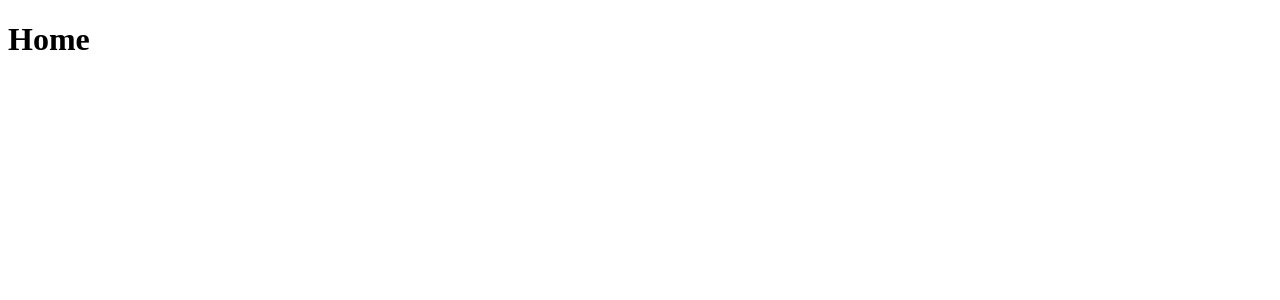
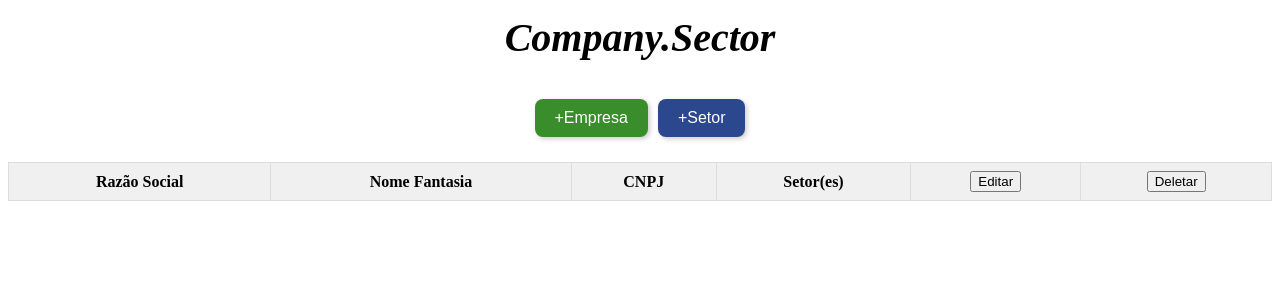
Before and after one commit to rafael-p-s/desafio---CompanySector, a React (Vite) app in the folder frontend/: page / in a window 1280 px wide. Shown: the top 300 px of the page. Built offline with nearby package versions, Linux system fonts and the light colour scheme.

Commit message:
Created component button and table.

```diff
--- /dev/null
+++ b/frontend/src/components/buttons/button.jsx
@@ -0,0 +1,13 @@
+import React from "react";
+//React-router-dom
+import { NavLink } from "react-router-dom";
+
+export function ButtonBtn({ to, children, style }) {
+  return (
+    <>
+      <NavLink to={to} style={{ color: "#FFFFFF", textDecoration: "none" }}>
+        <button style={style}>{children}</button>
+      </NavLink>
+    </>
+  );
+}
--- /dev/null
+++ b/frontend/src/components/navbar/index.jsx
@@ -0,0 +1,11 @@
+import React from "react";
+import styles from "./index.module.css";
+export function NavBar(props) {
+  return (
+    <>
+      <div className={styles.NavBar}>
+        <h1>{props.children}</h1>
+      </div>
+    </>
+  );
+}
--- /dev/null
+++ b/frontend/src/components/navbar/index.module.css
@@ -0,0 +1,13 @@
+.NavBar {
+  display: flex;
+  align-items: center;
+  justify-content: center;
+  /* background-color: red; */
+}
+.NavBar h1 {
+  font-family: Jacques Francois;
+  font-size: 40px;
+  font-style: italic;
+  margin-top: 0.5%;
+  margin-bottom: 1%;
+}
--- /dev/null
+++ b/frontend/src/components/table/index.css
@@ -0,0 +1,16 @@
+table {
+  width: 100%;
+  border-collapse: collapse;
+}
+
+th,
+td {
+  padding: 8px;
+  text-align: left;
+  border: 1px solid #ddd;
+}
+
+th {
+  background-color: #f0f0f0;
+  text-align: center;
+}
--- /dev/null
+++ b/frontend/src/components/table/index.jsx
@@ -0,0 +1,27 @@
+import React from "react";
+//CSS:
+import "./index.css";
+//Component:
+import { ButtonBtn } from "../buttons/button";
+export function TableHome() {
+  return (
+    <>
+      <table>
+        <thead>
+          <tr>
+            <th>Razão Social</th>
+            <th>Nome Fantasia</th>
+            <th>CNPJ</th>
+            <th>Setor(es)</th>
+            <th>
+              <ButtonBtn>Editar</ButtonBtn>
+            </th>
+            <th>
+              <ButtonBtn>Deletar</ButtonBtn>
+            </th>
+          </tr>
+        </thead>
+      </table>
+    </>
+  );
+}
--- a/frontend/src/pages/home/index.jsx
+++ b/frontend/src/pages/home/index.jsx
@@ -1,8 +1,57 @@
 import React from "react";
+//Components:
+import { NavBar } from "../../components/navbar";
+import { ButtonBtn } from "../../components/buttons/button";
+import { TableHome } from "../../components/table";
 export function Home() {
   return (
     <>
-      <h1>Home</h1>
+      <NavBar>Company.Sector</NavBar>
+      <div
+        style={{
+          display: "flex",
+          alignItems: "center",
+          justifyContent: "center",
+          marginTop: "2%",
+          marginBottom: "2%",
+        }}
+      >
+        <ButtonBtn
+          style={{
+            backgroundColor: "#398E2B",
+            color: "#FFFFFF",
+            padding: "10px 20px",
+            border: "none",
+            borderRadius: "8px",
+            cursor: "pointer",
+            textDecoration: "none",
+            boxShadow: "2px 2px 5px rgba(0, 0, 0, 0.2)",
+            fontSize: "16px",
+            margin: "0px 5px",
+          }}
+          to="/cadcompany"
+        >
+          +Empresa
+        </ButtonBtn>
+        <ButtonBtn
+          style={{
+            backgroundColor: "#2B478E",
+            color: "#FFFFFF",
+            padding: "10px 20px",
+            border: "none",
+            borderRadius: "8px",
+            cursor: "pointer",
+            textDecoration: "none",
+            boxShadow: "2px 2px 5px rgba(0, 0, 0, 0.2)",
+            fontSize: "16px",
+            margin: "0px 5px",
+          }}
+          to="/cadsector"
+        >
+          +Setor
+        </ButtonBtn>
+      </div>
+      <TableHome />
     </>
   );
 }
```
